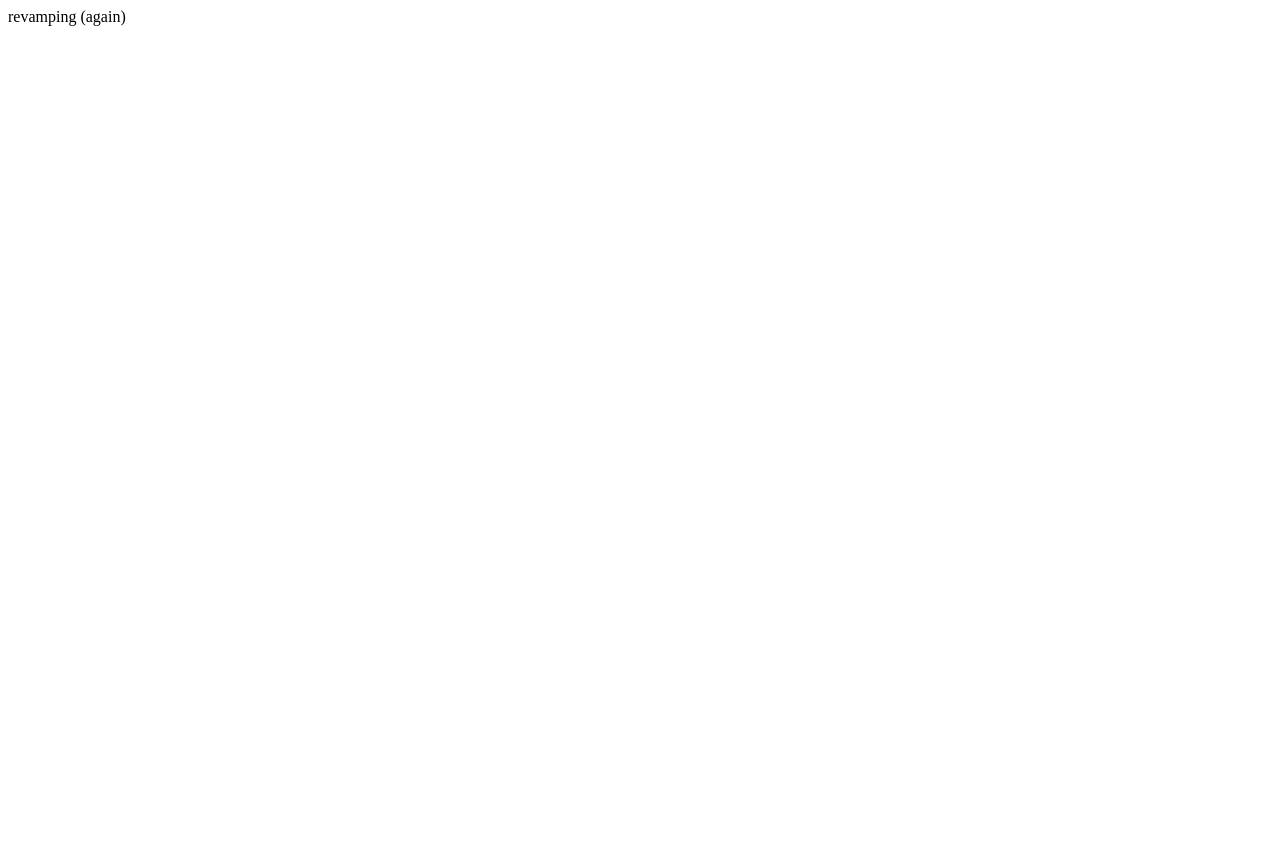
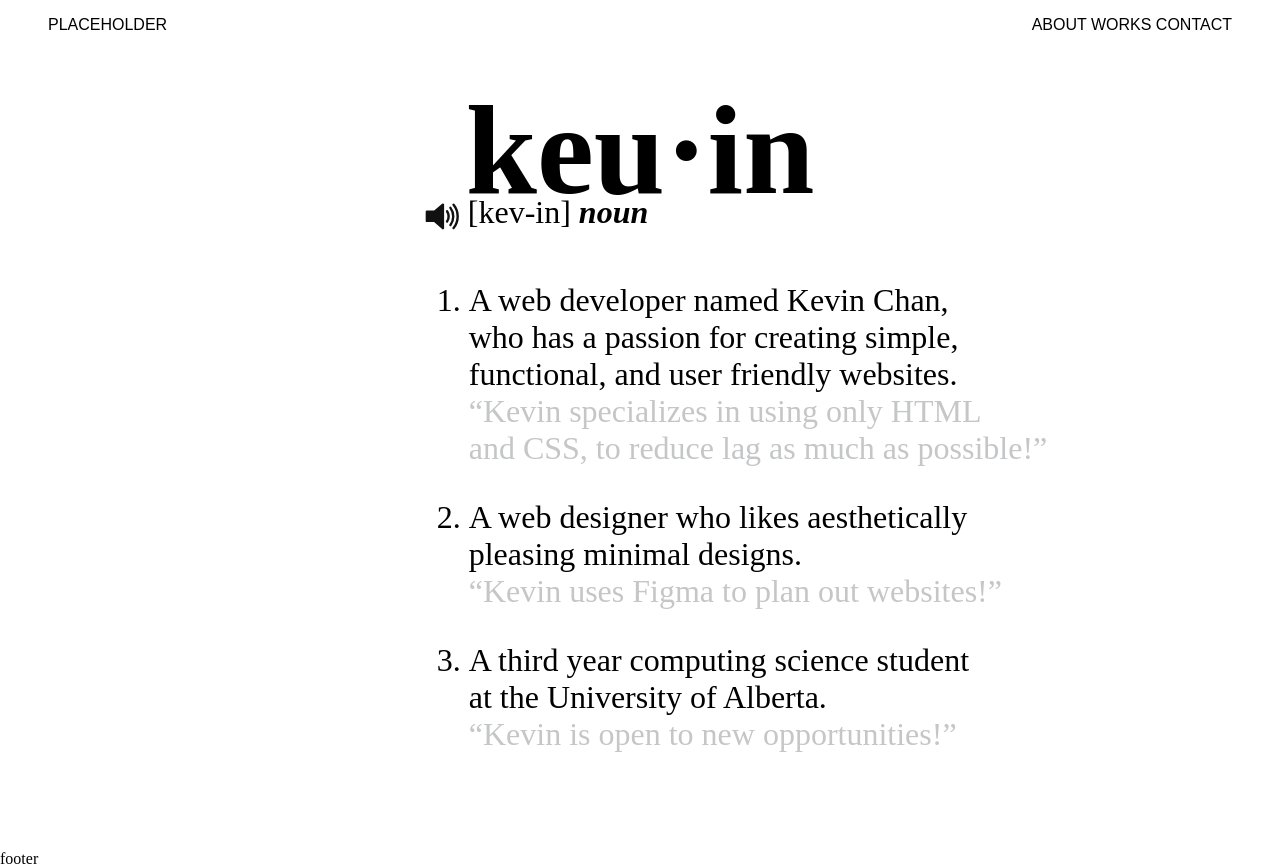
Before and after one commit to kevindkchan/kevindkchan.github.io, a plain HTML site: page index.html in a window 1280 px wide. Before the commit the page ends 800 px from the top, so only its background shows below. Drawn offline with Linux system fonts and the light colour scheme.

Commit message:
Recreate landing and add animation

```diff
--- a/index.html
+++ b/index.html
@@ -3,9 +3,58 @@
 <head>
     <meta charset="UTF-8">
     <meta name="viewport" content="width=device-width, initial-scale=1.0">
-    <title>Document</title>
+    <title>keuin</title>
+    <link rel="stylesheet" href="style.css" />
 </head>
 <body>
-    revamping (again)
+    <div class="header">
+        <div class="header-logo">
+            <a href="#hero">PLACEHOLDER</a>
+        </div>
+        <ul>
+          <a href="#">ABOUT</a>
+          <a href="#">WORKS</a>
+          <a href="#">CONTACT</a>
+        </ul>
+    </div>
+    <main>
+        <section id="hero" class="hero">
+            <h1>keu·in</h1>
+            <p>[kev-in] <b><i>noun</i></b></p>
+            <img src="img/Speaker_Icon.svg" width="36">
+        </section>
+        <section class="about">
+            <div class="about-text">
+                <ol>
+                    <li>
+                        A web developer named Kevin Chan, <br>
+                        who has a passion for creating simple, <br>
+                        functional, and user friendly websites. <br>
+                        <div class="sentence">
+                            “Kevin specializes in using only HTML <br>
+                            and CSS, to reduce lag as much as possible!”
+                        </div>
+                    </li>
+                    <li>
+                        A web designer who likes aesthetically <br>
+                        pleasing minimal designs.
+                        <div class="sentence">
+                            “Kevin uses Figma to plan out websites!”
+                        </div>
+                    </li>
+                    <li>
+                        A third year computing science student <br>
+                        at the University of Alberta.
+                        <div class="sentence">
+                            “Kevin is open to new opportunities!”
+                        </div>
+                    </li>
+                </ol>
+            </div>
+        </section>
+    </main>
+    <footer>
+        footer
+    </footer>
 </body>
 </html>
--- a/style.css
+++ b/style.css
@@ -1,4 +1,53 @@
+html {
+    scroll-behavior: smooth;
+}
+
+body {
+    margin: 0;
+    padding: 0;
+}
+
+a {
+    text-decoration: none;
+}
+
+a, a:visited, a:hover, a:active {
+    color: inherit;
+}
+
+li {
+    margin: 32px 0
+}
+
+main {
+    display: flex;
+    justify-content: center;
+    flex-direction: column;
+}
+
+/* animations */
+@keyframes hover {
+    0%   {height: 100vh;}
+    100% {height: 25vh;}
+}
+
+.header {
+    font-family: Arial, Helvetica, sans-serif;
+    position: sticky;
+    top: 0;
+    background: transparent;
+    display: flex;
+    justify-content: space-between;
+    align-items: center;
+    padding-left: 48px;
+    padding-right: 48px;
+  }
+
 .hero {
+    animation-name: hover;
+    animation-duration: 2s;
+    animation-delay: 1s;
+    animation-fill-mode: forwards;
     height: 100vh;
     background: #ffffff;
     color: #000000;
@@ -6,11 +55,11 @@
     justify-content: center;
     align-items: center;
     flex-direction: column;
+    font-family: 'Times New Roman', Times, serif;
 }
 
 .hero h1 {
     position: absolute;
-    font-family: 'Times New Roman', Times, serif;
     font-size: 128px;
 }
 
@@ -22,6 +71,28 @@
 }
 
 .hero img {
-    margin-top: 128px;
-    margin-right: 384px;
+    margin-top: 132px;
+    margin-right: 396px;
 }
+
+.hero img:hover {
+    opacity: 0.5;
+}
+
+/* about */
+
+.about {
+    height: 75vh;
+    display: flex;
+    justify-content: center;
+    margin-left: 196px;
+}
+
+.about-text {
+    position: absolute;
+    font-size: 32px;
+}
+
+.sentence {
+    color: #C5C6C7;
+}
```
Also changed, not shown: web.html (deleted, +0 -24 lines).
